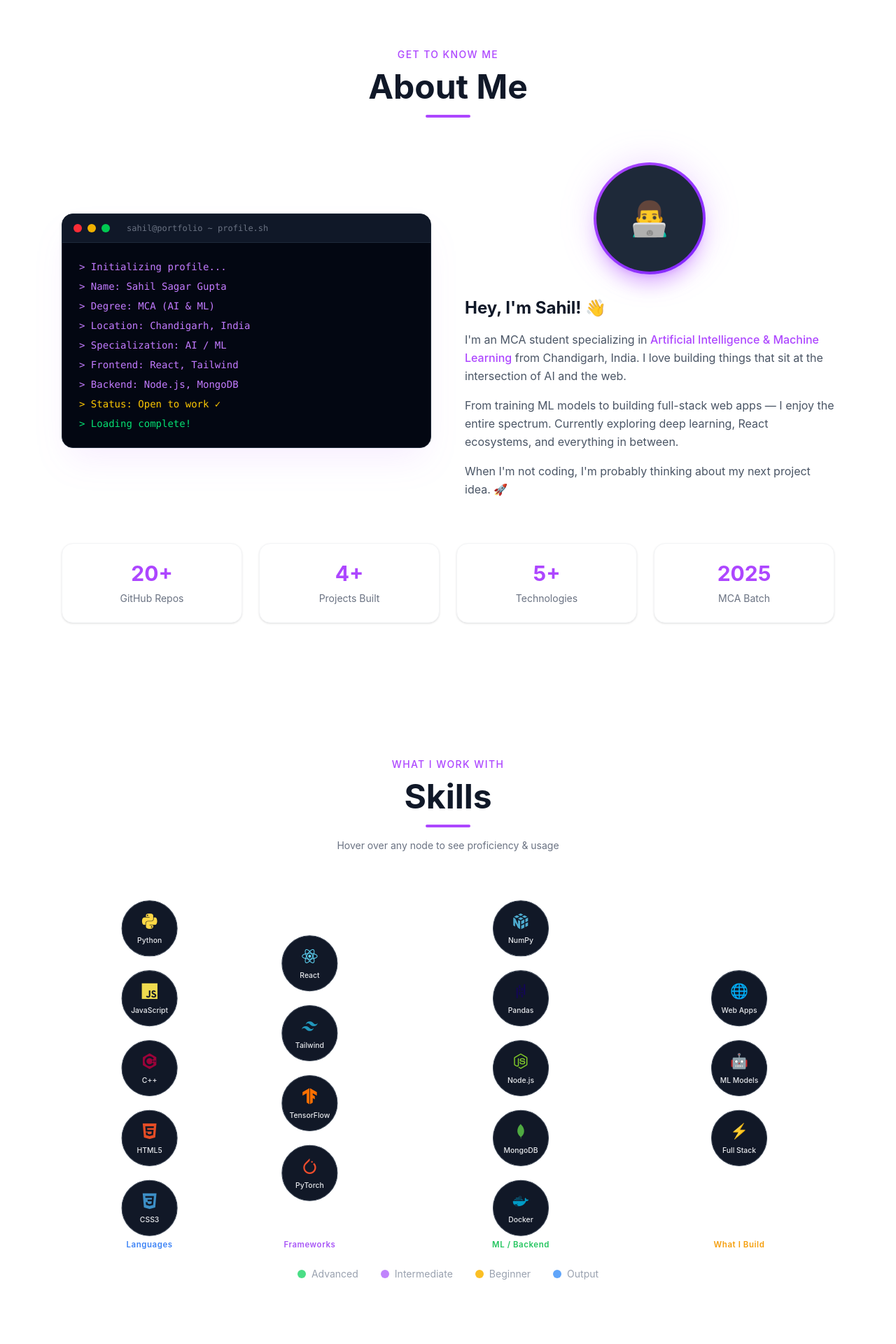
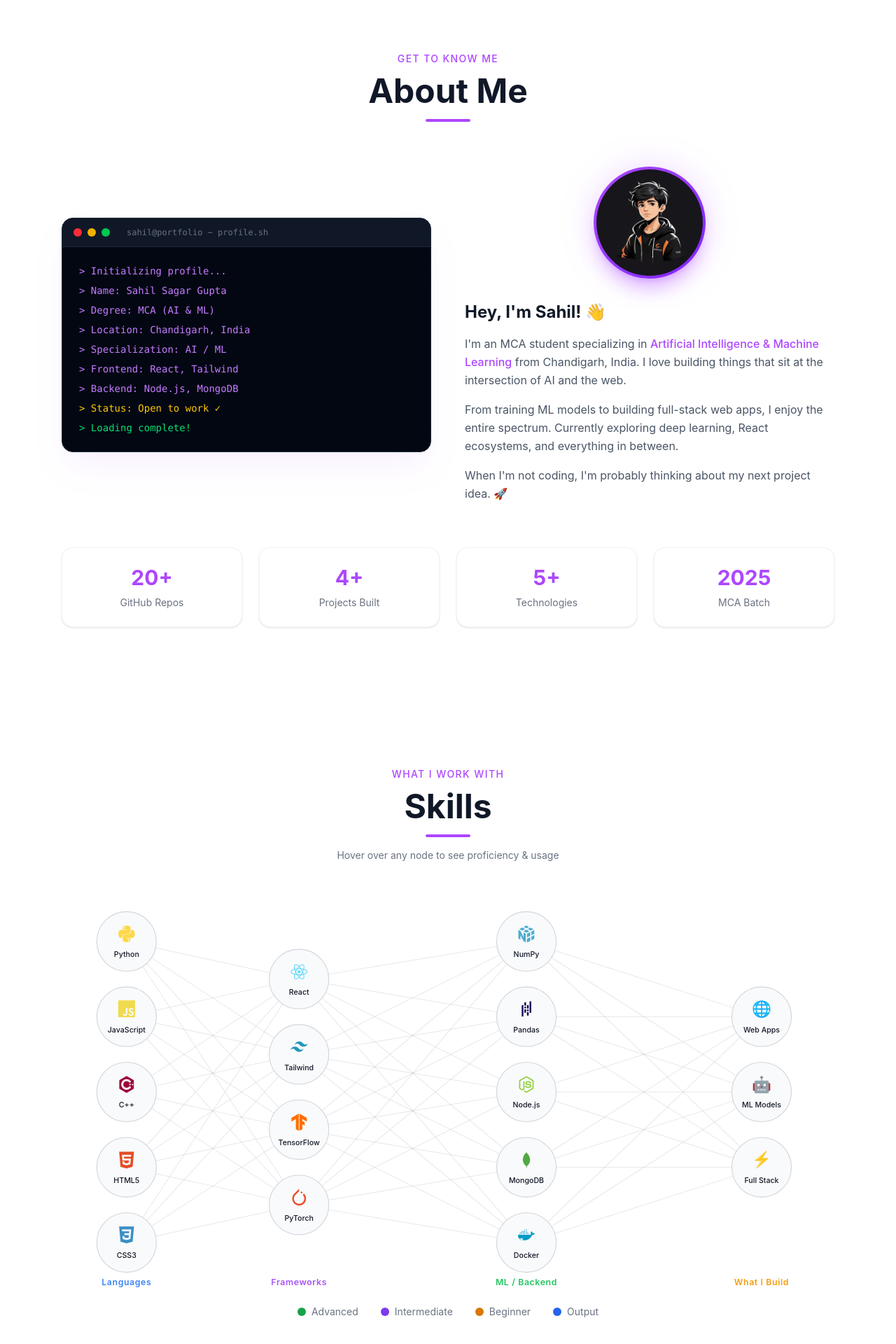
Before and after one commit to SahilSagarGupta/portfolio, a React (Vite) app: page / in a window 1280 px wide. Shown: the part 828-2748 px from the top of the page at 70% size. Built offline with nearby package versions, Linux system fonts and the light colour scheme.

Commit message:
feat: scroll reveal animations, skill light mode fix, nav improvements

```diff
--- a/src/App.jsx
+++ b/src/App.jsx
@@ -1,4 +1,4 @@
-// import Loader from './components/Loader'
+import Loader from './components/Loader'
 import Navbar from './components/Navbar'
 import Footer from './components/Footer'
 import Hero from './sections/Hero'
@@ -12,7 +12,7 @@ import Chatbot from './components/Chatbot'
 function App() {
   return (
     <div className="bg-white dark:bg-gray-950 transition-colors duration-300">
-      {/* <Loader /> */}
+      <Loader />
       <Navbar />
       <main>
         <Hero />
--- a/src/Components/Chatbot.jsx
+++ b/src/Components/Chatbot.jsx
@@ -199,7 +199,7 @@ const Chatbot = () => {
     <>
       {/* Chat Window */}
       {isOpen && (
-        <div className="fixed bottom-24 right-6 z-50 w-80 sm:w-96 flex flex-col rounded-2xl overflow-hidden shadow-2xl shadow-black/30 border border-gray-200 dark:border-gray-700 bg-white dark:bg-gray-900">
+        <div className="fixed bottom-24 right-6 z-30 w-80 sm:w-96 flex flex-col rounded-2xl overflow-hidden shadow-2xl shadow-black/30 border border-gray-200 dark:border-gray-700 bg-white dark:bg-gray-900">
 
           {/* Header */}
           <div className="flex items-center justify-between px-4 py-3 bg-purple-600 flex-shrink-0">
@@ -269,7 +269,7 @@ const Chatbot = () => {
       {/* Floating Button */}
       <button
         onClick={() => setIsOpen(!isOpen)}
-        className="fixed bottom-6 right-6 z-50 w-14 h-14 rounded-full bg-purple-600 hover:bg-purple-700 shadow-lg shadow-purple-500/30 flex items-center justify-center transition-all duration-200 hover:scale-110"
+        className="fixed bottom-6 right-6 z-30 w-14 h-14 rounded-full bg-purple-600 hover:bg-purple-700 shadow-lg shadow-purple-500/30 flex items-center justify-center transition-all duration-200 hover:scale-110"
       >
         {isOpen
           ? <HiX size={22} className="text-white" />
--- a/src/Components/Footer.jsx
+++ b/src/Components/Footer.jsx
@@ -6,7 +6,7 @@ const Footer = () => {
     <footer className="bg-wihte dark:bg-gray-900">
         {/* Divider */}
         <div>
-          <p className=" text-sm pb-5 text-gray-900 dark:text-gray-400 flex items-center justify-center gap-1.5">
+          <p className="text-sm pb-5 pt-10 text-gray-900 dark:text-gray-400 flex items-center justify-center gap-1.5">
             Made with <HiHeart className="text-purple-500" size={16} /> by
             <span className="text-gray-700 dark:text-gray-300 font-medium">Sahil Sagar Gupta</span>
             · {new Date().getFullYear()}
--- /dev/null
+++ b/src/Components/ScrollReveal.jsx
@@ -0,0 +1,40 @@
+import { motion, useInView } from 'framer-motion'
+import { useRef } from 'react'
+
+const ScrollReveal = ({ children, delay = 0, direction = 'up' }) => {
+  const ref = useRef(null)
+  const isInView = useInView(ref, {
+    margin: '-100px',
+    amount: 0.2,
+  })
+
+  const variants = {
+    hidden: {
+      opacity: 0,
+      y: direction === 'up' ? 40 : direction === 'down' ? -40 : 0,
+      x: direction === 'left' ? 40 : direction === 'right' ? -40 : 0,
+    },
+    visible: {
+      opacity: 1,
+      y: 0,
+      x: 0,
+    },
+  }
+
+  return (
+    <motion.div
+      ref={ref}
+      variants={variants}
+      animate={isInView ? 'visible' : 'hidden'}
+      transition={{
+        duration: 0.6,
+        delay,
+        ease: 'easeOut',
+      }}
+    >
+      {children}
+    </motion.div>
+  )
+}
+
+export default ScrollReveal
--- a/src/index.css
+++ b/src/index.css
@@ -3,5 +3,10 @@
 
 html {
   scroll-behavior:smooth;
+  scrollbar-width:none;
+}
 
+html, body {
+  overflow-x: hidden;
+  max-width: 100%;
 }
--- a/src/sections/About.jsx
+++ b/src/sections/About.jsx
@@ -1,5 +1,6 @@
 import { useEffect, useRef, useState } from 'react'
 import { useTheme } from '../context/ThemeContext'
+import ScrollReveal from '../components/ScrollReveal'
 
 const stats = [
   { number: '20+', label: 'GitHub Repos' },
@@ -75,11 +76,12 @@ const About = () => {
     <section
       id="about"
       ref={sectionRef}
-      className="py-24 bg-white dark:bg-gray-900"
+      className="pb-50 bg-white dark:bg-gray-900"
     >
       <div className="max-w-6xl mx-auto px-6">
 
         {/* Section heading */}
+        <ScrollReveal>
         <div className="text-center mb-16">
           <p className="text-purple-500 text-sm font-medium tracking-widest uppercase mb-3">
             Get to know me
@@ -89,6 +91,7 @@ const About = () => {
           </h2>
           <div className="w-16 h-1 bg-purple-500 mx-auto mt-4 rounded-full" />
         </div>
+        </ScrollReveal>
 
         {/* Main content — 2 columns */}
         <div className="grid grid-cols-1 lg:grid-cols-2 gap-12 items-center mb-16">
@@ -99,6 +102,7 @@ const About = () => {
               inView ? 'opacity-100 translate-x-0' : 'opacity-0 -translate-x-10'
             }`}
           >
+            <ScrollReveal direction="right" delay={0.1}>
             <div className="bg-gray-950 rounded-2xl overflow-hidden shadow-2xl shadow-purple-500/10 border border-gray-800">
               {/* Terminal header */}
               <div className="flex items-center gap-2 px-4 py-3 bg-gray-900 border-b border-gray-800">
@@ -117,9 +121,11 @@ const About = () => {
                   ))}
               </div>
             </div>
+            </ScrollReveal>
           </div>
 
           {/* Right — Photo + Bio */}
+          <ScrollReveal direction="left" delay={0.2}>
           <div
             className={`transition-all duration-700 delay-200 ${
               inView ? 'opacity-100 translate-x-0' : 'opacity-0 translate-x-10'
@@ -130,8 +136,11 @@ const About = () => {
               <div className="relative">
                 <div className="w-40 h-40 rounded-full bg-gradient-to-br from-purple-500 to-violet-600 p-1 shadow-xl shadow-purple-500/30">
                   <div className="w-full h-full rounded-full bg-gray-800 flex items-center justify-center overflow-hidden">
-                    {/* Replace src with your actual photo later */}
-                    <span className="text-5xl">👨‍💻</span>
+                    <img
+                      src="/src/assets/sahil.jpg"
+                      alt="Sahil Sagar Gupta"
+                      className="w-full h-full object-cover"
+                    />
                   </div>
                 </div>
                 {/* Glow ring */}
@@ -148,16 +157,18 @@ const About = () => {
                 I'm an MCA student specializing in <span className="text-purple-500 font-medium">Artificial Intelligence & Machine Learning</span> from Chandigarh, India. I love building things that sit at the intersection of AI and the web.
               </p>
               <p className="text-gray-600 dark:text-gray-400 leading-relaxed">
-                From training ML models to building full-stack web apps — I enjoy the entire spectrum. Currently exploring deep learning, React ecosystems, and everything in between.
+                From training ML models to building full-stack web apps, I enjoy the entire spectrum. Currently exploring deep learning, React ecosystems, and everything in between.
               </p>
               <p className="text-gray-600 dark:text-gray-400 leading-relaxed">
                 When I'm not coding, I'm probably thinking about my next project idea. 🚀
               </p>
             </div>
           </div>
+          </ScrollReveal>
         </div>
 
         {/* Stats row */}
+        <ScrollReveal delay={0.1}>
         <div
           className={`grid grid-cols-2 md:grid-cols-4 gap-6 transition-all duration-700 delay-300 ${
             inView ? 'opacity-100 translate-y-0' : 'opacity-0 translate-y-10'
@@ -177,7 +188,7 @@ const About = () => {
             </div>
           ))}
         </div>
-
+        </ScrollReveal>
       </div>
     </section>
   )
--- a/src/sections/Contact.jsx
+++ b/src/sections/Contact.jsx
@@ -2,6 +2,8 @@ import { useState, useRef, useEffect } from 'react'
 import emailjs from '@emailjs/browser'
 import { FaGithub, FaLinkedin, FaEnvelope } from 'react-icons/fa'
 import { HiCheckCircle, HiXCircle } from 'react-icons/hi'
+import ScrollReveal from '../components/ScrollReveal'
+
 
 const socialLinks = [
   {
@@ -83,11 +85,12 @@ const inputClass = `w-full px-4 py-3 rounded-xl
     <section
       id="contact"
       ref={sectionRef}
-      className="py-24 bg-gray-50 dark:bg-gray-900 bg-white"
+      className=" bg-gray-50 dark:bg-gray-900 bg-white"
     >
       <div className="max-w-5xl mx-auto px-6">
 
         {/* Heading */}
+        <ScrollReveal>
         <div className="text-center mb-16">
           <p className="text-purple-500 text-sm font-medium tracking-widest uppercase mb-3">
             Get in touch
@@ -100,6 +103,7 @@ const inputClass = `w-full px-4 py-3 rounded-xl
             Open to internships, collaborations, and full-time opportunities
           </p>
         </div>
+        </ScrollReveal>
 
         <div
           className={`grid grid-cols-1 lg:grid-cols-5 gap-10 transition-all duration-700 ${
@@ -151,6 +155,7 @@ const inputClass = `w-full px-4 py-3 rounded-xl
               </div>
             </div>
           </div>
+
 
           {/* Right — Form */}
           <div className="lg:col-span-3">
--- a/src/sections/Hero.jsx
+++ b/src/sections/Hero.jsx
@@ -56,7 +56,7 @@ const Hero = () => {
       <div className="absolute inset-0 z-0 bg-gradient-to-b from-transparent via-transparent to-white dark:to-gray-900" />
 
       {/* Main Content */}
-      <div className="relative z-10 text-center px-6 max-w-4xl mx-auto">
+      <div className="relative z-10 text-center px-6 max-w-4xl mx-auto mt-35 mb-45">
 
         {/* Badge */}
         <div className="inline-flex items-center gap-2 px-4 py-2 rounded-full border border-purple-200 dark:border-purple-800 bg-purple-50 dark:bg-purple-950/50 mb-8">
@@ -133,8 +133,8 @@ const Hero = () => {
         </div>
 
         {/* Scroll indicator */}
-        <div className="flex flex-col items-center gap-2 text-gray-400 dark:text-gray-600 animate-bounce">
-          <span className="text-xs tracking-widest uppercase">Scroll</span>
+        <div className=" flex flex-col items-center gap-2 text-gray-400 dark:text-gray-600 animate-bounce">
+          <span className="text-xs tracking-widest uppercase mt-7">Scroll</span>
           <HiArrowDown size={16} />
         </div>
 
--- a/src/sections/Skills.jsx
+++ b/src/sections/Skills.jsx
@@ -1,10 +1,12 @@
 import { useState, useRef, useEffect } from 'react'
+import { useTheme } from '../context/ThemeContext'
+import ScrollReveal from '../components/ScrollReveal'
 
 const PROFICIENCY = {
-  Advanced:     { color: '#4ade86', bg: '#14532d44', label: '●●● Advanced' },
-  Intermediate: { color: '#c084fc', bg: '#58187744', label: '●●○ Intermediate' },
-  Beginner:     { color: '#fbbf24', bg: '#78350f44', label: '●○○ Beginner' },
-  Output:       { color: '#60a5fa', bg: '#1e3a8a44', label: '⭐ Output' },
+  Advanced:     { color: '#16a34a', bg: '#dcfce7', label: '●●● Advanced' },
+  Intermediate: { color: '#7c3aed', bg: '#ede9fe', label: '●●○ Intermediate' },
+  Beginner:     { color: '#d97706', bg: '#fef3c7', label: '●○○ Beginner' },
+  Output:       { color: '#2563eb', bg: '#dbeafe', label: '⭐ Output' },
 }
 
 const layers = [
@@ -47,7 +49,6 @@ const layers = [
   },
 ]
 
-// ── geometry ──────────────────────────────────────────────────
 const W = 960
 const H = 500
 const R = 38
@@ -79,11 +80,22 @@ function calcConnections(nodes) {
 const allNodes       = calcPositions()
 const allConnections = calcConnections(allNodes)
 
-// ── component ─────────────────────────────────────────────────
 const Skills = () => {
+  const { isDark } = useTheme()
   const [hovered, setHovered] = useState(null)
   const [inView,  setInView]  = useState(false)
   const ref = useRef(null)
+
+  // Theme colors
+  const nodeFill        = isDark ? '#111827' : '#f9fafb'
+  const nodeStroke      = isDark ? '#374151' : '#d1d5db'
+  const nodeTextColor   = isDark ? '#e5e7eb' : '#111827'
+  const nodeDimText     = isDark ? '#4b5563' : '#9ca3af'
+  const connLineColor   = isDark ? '#ffffff' : '#6b7280'
+  const tooltipBg       = isDark ? '#111827' : '#ffffff'
+  const tooltipBorder   = isDark ? '#374151' : '#e5e7eb'
+  const tooltipText     = isDark ? '#ffffff' : '#111827'
+  const tooltipSubText  = isDark ? '#9ca3af' : '#6b7280'
 
   useEffect(() => {
     const obs = new IntersectionObserver(
@@ -105,22 +117,29 @@ const Skills = () => {
   const hoveredNode = allNodes.find(n => n.id === hovered)
 
   return (
-    <section id="skills" ref={ref} className="py-24 bg-white dark:bg-gray-900">
+    <section
+      id="skills"
+      ref={ref}
+      className="pb-50 bg-white dark:bg-gray-900 transition-colors duration-300"
+    >
       <div className="max-w-7xl mx-auto px-6">
 
         {/* Heading */}
+        <ScrollReveal>
         <div className="text-center mb-12">
           <p className="text-purple-500 text-sm font-medium tracking-widest uppercase mb-3">
             What I work with
           </p>
           <h2 className="text-4xl md:text-5xl font-bold text-gray-900 dark:text-white">Skills</h2>
           <div className="w-16 h-1 bg-purple-500 mx-auto mt-4 rounded-full" />
-          <p className="text-gray-500 text-sm mt-4">
+          <p className="text-gray-500 dark:text-gray-400 text-sm mt-4">
             Hover over any node to see proficiency &amp; usage
           </p>
         </div>
+        </ScrollReveal>
 
         {/* Neural Network */}
+
         <div
           className={`transition-all duration-1000 ${
             inView ? 'opacity-100 translate-y-0' : 'opacity-0 translate-y-10'
@@ -130,18 +149,18 @@ const Skills = () => {
             <svg
               viewBox={`0 0 ${W} ${H}`}
               className="w-full"
-              style={{ minWidth: 600, maxHeight: 520 }}
+              style={{ minWidth: 700, maxHeight: 560 }}
             >
               {/* Connections */}
               {allConnections.map(({ f, t, key }) => {
-                const isLit  = hovered && (f.id === hovered || t.id === hovered)
-                const isDim  = hovered && !isLit
+                const isLit = hovered && (f.id === hovered || t.id === hovered)
+                const isDim = hovered && !isLit
                 return (
                   <line
                     key={key}
                     x1={f.x} y1={f.y} x2={t.x} y2={t.y}
-                    stroke={isLit ? f.layerColor : '#ffffff'}
-                    strokeOpacity={isDim ? 0.02 : isLit ? 0.7 : 0.07}
+                    stroke={isLit ? f.layerColor : connLineColor}
+                    strokeOpacity={isDim ? 0.03 : isLit ? 0.8 : isDark ? 0.07 : 0.15}
                     strokeWidth={isLit ? 2 : 1}
                   />
                 )
@@ -149,9 +168,9 @@ const Skills = () => {
 
               {/* Nodes */}
               {allNodes.map(node => {
-                const isHov  = hovered === node.id
-                const isCon  = connectedIds.has(node.id)
-                const isDim  = hovered && !isHov && !isCon
+                const isHov = hovered === node.id
+                const isCon = connectedIds.has(node.id)
+                const isDim = hovered && !isHov && !isCon
 
                 return (
                   <g
@@ -161,27 +180,28 @@ const Skills = () => {
                     onMouseEnter={() => setHovered(node.id)}
                     onMouseLeave={() => setHovered(null)}
                   >
-                    {/* glow ring */}
+                    {/* Glow ring */}
                     {isHov && (
                       <circle r={R + 14} fill={node.layerColor} opacity={0.18} />
                     )}
-                    {/* circle */}
+
+                    {/* Circle */}
                     <circle
                       r={R}
-                      fill={isHov ? '#1a1a2e' : '#111827'}
-                      stroke={isHov || isCon ? node.layerColor : '#374151'}
+                      fill={isHov ? (isDark ? '#1a1a2e' : '#ede9fe') : nodeFill}
+                      stroke={isHov || isCon ? node.layerColor : nodeStroke}
                       strokeWidth={isHov ? 2.5 : isCon ? 1.5 : 1}
                       opacity={isDim ? 0.25 : 1}
                     />
 
-                    {/* Icon (foreignObject) */}
+                    {/* Icon */}
                     <foreignObject
                       x={-20} y={-26} width={40} height={32}
                       opacity={isDim ? 0.25 : 1}
                     >
                       <div
                         xmlns="http://www.w3.org/1999/xhtml"
-                        style={{ display:'flex', justifyContent:'center', alignItems:'center', height:'32px' }}
+                        style={{ display: 'flex', justifyContent: 'center', alignItems: 'center', height: '32px' }}
                       >
                         {node.icon
                           ? <i className={node.icon} style={{ fontSize: 22 }} />
@@ -193,8 +213,8 @@ const Skills = () => {
                     {/* Name */}
                     <text
                       y={20} textAnchor="middle"
-                      fill={isDim ? '#374151' : '#e5e7eb'}
-                      fontSize={10} fontWeight="500"
+                      fill={isDim ? nodeDimText : nodeTextColor}
+                      fontSize={9.5} fontWeight="500"
                     >
                       {node.name}
                     </text>
@@ -223,13 +243,18 @@ const Skills = () => {
             hoveredNode ? 'opacity-100 translate-y-0' : 'opacity-0 translate-y-2 pointer-events-none'
           }`}>
             {hoveredNode && (
-              <div className="bg-gray-900 border border-gray-700 rounded-2xl p-5 text-center shadow-2xl">
+              <div
+                className="rounded-2xl p-5 text-center shadow-2xl border"
+                style={{ backgroundColor: tooltipBg, borderColor: tooltipBorder }}
+              >
                 <div className="flex items-center justify-center gap-2 mb-3">
                   {hoveredNode.icon
                     ? <i className={`${hoveredNode.icon} text-2xl`} />
                     : <span className="text-2xl">{hoveredNode.emoji}</span>
                   }
-                  <span className="text-white font-semibold text-lg">{hoveredNode.name}</span>
+                  <span className="font-semibold text-lg" style={{ color: tooltipText }}>
+                    {hoveredNode.name}
+                  </span>
                 </div>
                 <span
                   className="inline-block px-3 py-1 rounded-full text-xs font-medium border mb-3"
@@ -241,7 +266,9 @@ const Skills = () => {
                 >
                   {PROFICIENCY[hoveredNode.proficiency].label}
                 </span>
-                <p className="text-gray-400 text-sm">{hoveredNode.usage}</p>
+                <p className="text-sm" style={{ color: tooltipSubText }}>
+                  {hoveredNode.usage}
+                </p>
               </div>
             )}
           </div>
@@ -251,7 +278,7 @@ const Skills = () => {
             {Object.entries(PROFICIENCY).map(([key, val]) => (
               <div key={key} className="flex items-center gap-2">
                 <div className="w-3 h-3 rounded-full" style={{ backgroundColor: val.color }} />
-                <span className="text-gray-400 text-sm">{key}</span>
+                <span className="text-gray-500 dark:text-gray-400 text-sm">{key}</span>
               </div>
             ))}
           </div>
```
Also changed, not shown: src/Components/Loader.jsx (+70 -76 lines), src/sections/Projects.jsx (+10 -6 lines), src/Components/sahil.jpg (added), src/assets/sahil.jpg (added).
